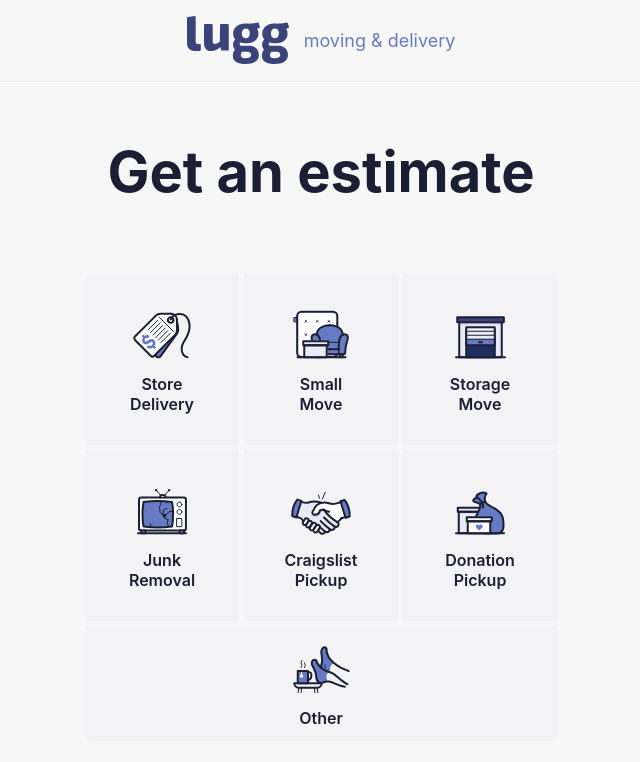
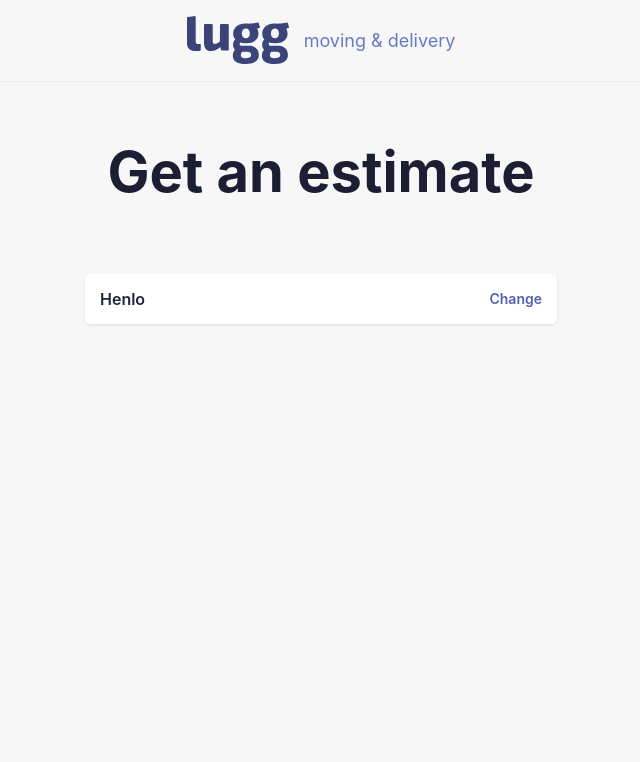
Before and after one commit to lugg/react-exercise, a React (Create React App) app: page / in a window 1280 px wide. Shown: the top 762 px of the page, without its empty margins (319-959 px from the left). Built offline with nearby package versions, Linux system fonts and the light colour scheme; what apollo-link-schema, graphql-tools would draw is missing.

Commit message:
Only align text when necessary

```diff
--- a/src/App.js
+++ b/src/App.js
@@ -6,14 +6,10 @@
 
 const Header = styled.h3`
   color: #1c1f34;
-  display: inline-block;
   font-size: 56px;
   margin-bottom: 68px;
+  text-align: center;
   white-space: nowrap;
-`;
-
-const Content = styled.div`
-  text-align: center;
 `;
 
 class App extends Component {
@@ -22,7 +18,7 @@
 
     this.state = {
       category: "Henlo",
-      step: "Category Selection"
+      step: "Location Selection"
     };
   }
 
@@ -32,7 +28,6 @@
     return (
       <div>
         <Menu />
-        <Content>
         <Header>Get an estimate</Header>
         {step === "Category Selection" && (
           <CategorySelection
@@ -52,7 +47,6 @@
             }
           />
         )}
-        </Content>
       </div>
     );
   }
--- a/src/components/GroupedSelection/GroupedSelectionItem.js
+++ b/src/components/GroupedSelection/GroupedSelectionItem.js
@@ -41,6 +41,7 @@
 
 const ItemLabel = styled.div`
   padding: 0 35px;
+  text-align: center;
 `;
 
 class GroupedSelectionItem extends React.Component {
```
Lines whose indentation alone changed are shown as unchanged.
